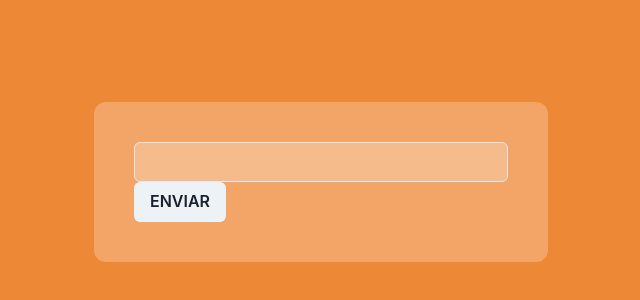
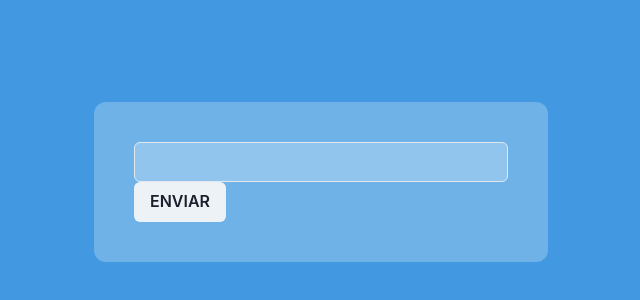
Before and after one commit to camille-policarpo/projetoCT, a Next.js app: page / in a window 1280 px wide. Shown: the part 218-518 px from the top of the page, without its empty margins (319-959 px from the left). Built offline with nearby package versions, Linux system fonts and the light colour scheme.

Commit message:
teste felipe azul

```diff
--- a/src/pages/index.tsx
+++ b/src/pages/index.tsx
@@ -19,7 +19,7 @@ const Home: NextPage = () => {
       </Head>
 
       <main>
-        <Flex as={"form"} h={"100vh"} justifyContent="center" alignItems={"center"} bg="orange.400" onSubmit= {(event) => onSubmit(event)}>
+        <Flex as={"form"} h={"100vh"} justifyContent="center" alignItems={"center"} bg="blue.400" onSubmit= {(event) => onSubmit(event)}>
           <Box borderRadius="xl" bg="whiteAlpha.400" padding="10">
             <Text>{texto}</Text>
             <Input onChange= {(event) => setTexto(event.target.value)}/>
```
Also changed, not shown: package.json (+4 -4 lines), 1 other file (tests, documents, lock files or other folders).
